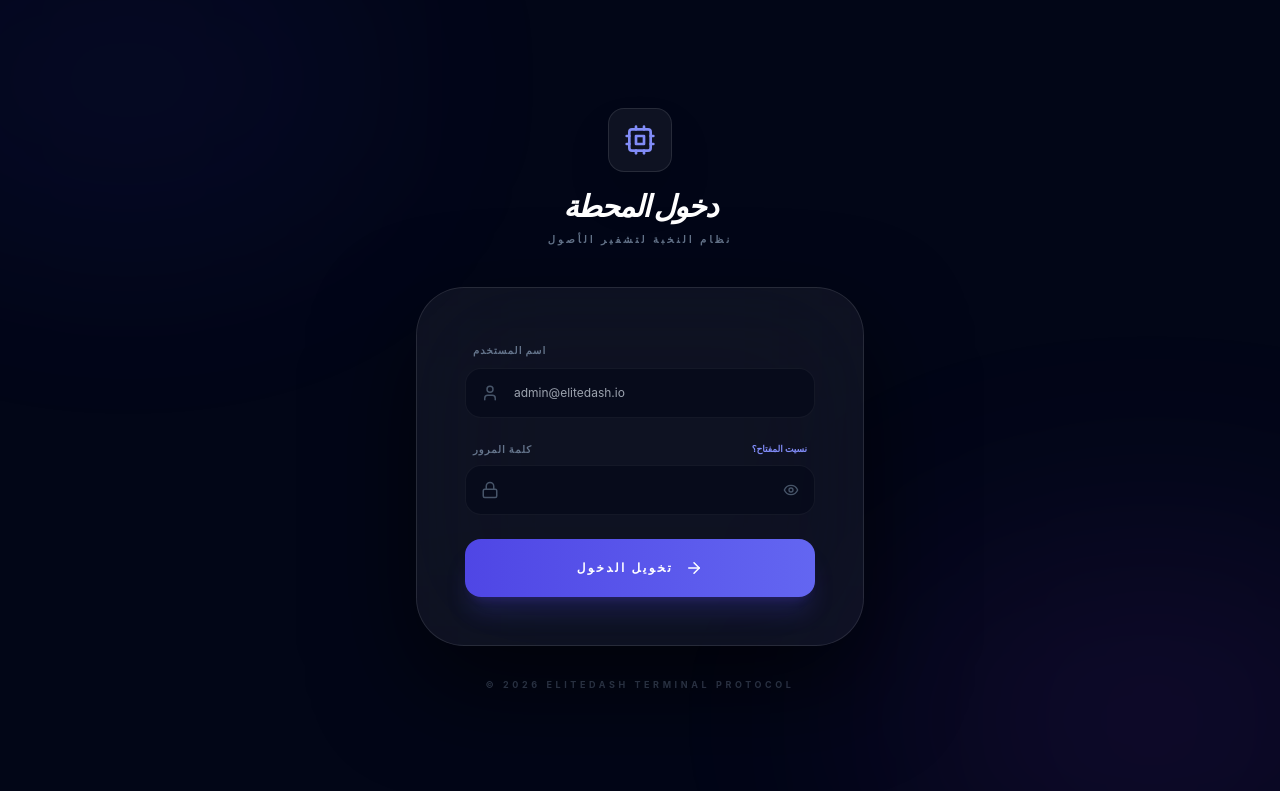
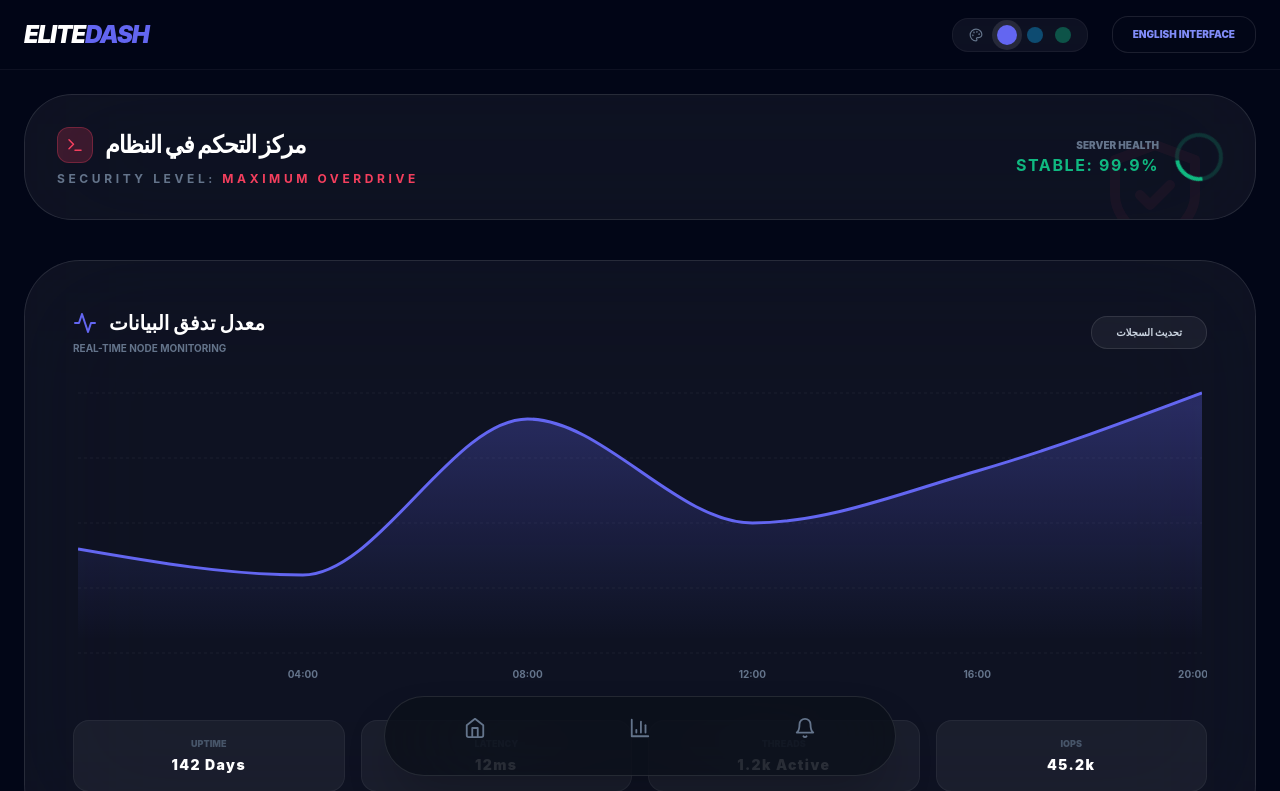
Before and after one commit to marwanalpumu-del/elitedash-modern-dashboard, a React (Vite) app: page / in a window 1280 px wide. Shown: the top 791 px of the page. Built offline with nearby package versions, Linux system fonts and the light colour scheme.

Commit message:
Update App.jsx

```diff
--- a/src/App.jsx
+++ b/src/App.jsx
@@ -1,93 +1,32 @@
-import React, { useState, useCallback, useEffect } from 'react';
+/**
+ * @file App.jsx
+ * @description Main application controller. Manages dynamic theming and RBAC logic.
+ */
+import React, { useState, useEffect } from 'react';
 import Navbar from './components/Navbar';
 import BottomNav from './components/BottomNav';
-import DashboardHome from './pages/DashboardHome';
+import AdminPanel from './pages/AdminPanel';
 import Analytics from './pages/Analytics';
-import AdminPanel from './pages/AdminPanel';
-import SystemSettings from './pages/SystemSettings';
-import Login from './pages/Login';
 
-/**
- * @file App.jsx
- * @author Marwan
- * @version 1.3.0
- * @description Centralized Application Controller.
- * Manages Global States: Authentication, Role-Based Access Control (RBAC),
- * Localization (i18n), and Dynamic Theme Protocols.
- */
 export default function App() {
-  // --- STATE MANAGEMENT ---
-  const [isAuthenticated, setIsAuthenticated] = useState(false);
-  const [userRole, setUserRole] = useState('user');
-  const [activeTab, setActiveTab] = useState('home');
+  const [activeTab, setActiveTab] = useState('admin');
+  const [theme, setTheme] = useState('purple');
   const [lang, setLang] = useState('ar');
-  const [theme, setTheme] = useState('purple');
 
-  /**
-   * @constant appConfig
-   * @description Global configuration object for UI behaviors and system features.
-   */
-  const [appConfig, setAppConfig] = useState({
-    siteName: 'ELITEDASH',
-    audioEnabled: true,
-  });
-
-  /**
-   * @effect ThemeOrchestrator
-   * @description Synchronizes the 'data-theme' attribute on the document root
-   * to trigger CSS variable swaps defined in index.css.
-   */
+  /** @effect ThemeOrchestrator - Injects protocol colors into the DOM root. */
   useEffect(() => {
     document.documentElement.setAttribute('data-theme', theme);
   }, [theme]);
 
-  /**
-   * @function toggleLanguage
-   * @description Memoized callback to switch between Arabic (RTL) and English (LTR).
-   */
-  const toggleLanguage = useCallback(() => {
-    setLang((prev) => (prev === 'ar' ? 'en' : 'ar'));
-  }, []);
+  return (
+    <div className={`min-h-screen bg-[#020617] text-slate-300 pb-32 transition-all duration-700`}>
+      <Navbar lang={lang} currentTheme={theme} setTheme={setTheme} />
 
-  /**
-   * @function handleLogin
-   * @param {string} email - User identifier to determine access level.
-   * @description Validates user credentials and assigns 'admin' or 'user' roles.
-   */
-  const handleLogin = (email = "") => {
-    const isRoot = email.toLowerCase().includes('admin');
-    if (isRoot) {
-      setUserRole('admin');
-      setActiveTab('admin');
-    } else {
-      setUserRole('user');
-      setActiveTab('home');
-    }
-    setIsAuthenticated(true);
-  };
+      <main className="max-w-7xl mx-auto p-6 animate-in fade-in duration-1000">
+        {activeTab === 'admin' && <AdminPanel lang={lang} />}
+        {activeTab === 'analytics' && <Analytics lang={lang} />}
+      </main>
 
-  if (!isAuthenticated) return <Login onLogin={handleLogin} lang={lang} />;
-
-  /**
-   * @function renderActiveTab
-   * @returns {JSX.Element} The component corresponding to the current activeTab state.
-   */
-  const renderActiveTab = () => {
-    switch (activeTab) {
-      case 'home':      return <DashboardHome lang={lang} />;
-      case 'analytics': return <Analytics lang={lang} />;
-      case 'admin':     return <AdminPanel lang={lang} />;
-      case 'settings':  return <SystemSettings lang={lang} config={appConfig} setConfig={setAppConfig} />;
-      default:          return <DashboardHome lang={lang} />;
-    }
-  };
-
-  return (
-    <div className={`min-h-screen bg-[#020617] text-slate-300 pb-28 ${lang === 'ar' ? 'font-sans-ar' : 'font-sans-en'}`}>
-      <Navbar lang={lang} toggleLanguage={toggleLanguage} userRole={userRole} currentTheme={theme} setTheme={setTheme} />
-      <main className="max-w-[1440px] mx-auto p-4 lg:p-10">
-        {renderActiveTab()}
-      </main>
       <BottomNav activeTab={activeTab} setActiveTab={setActiveTab} lang={lang} />
     </div>
   );
```
